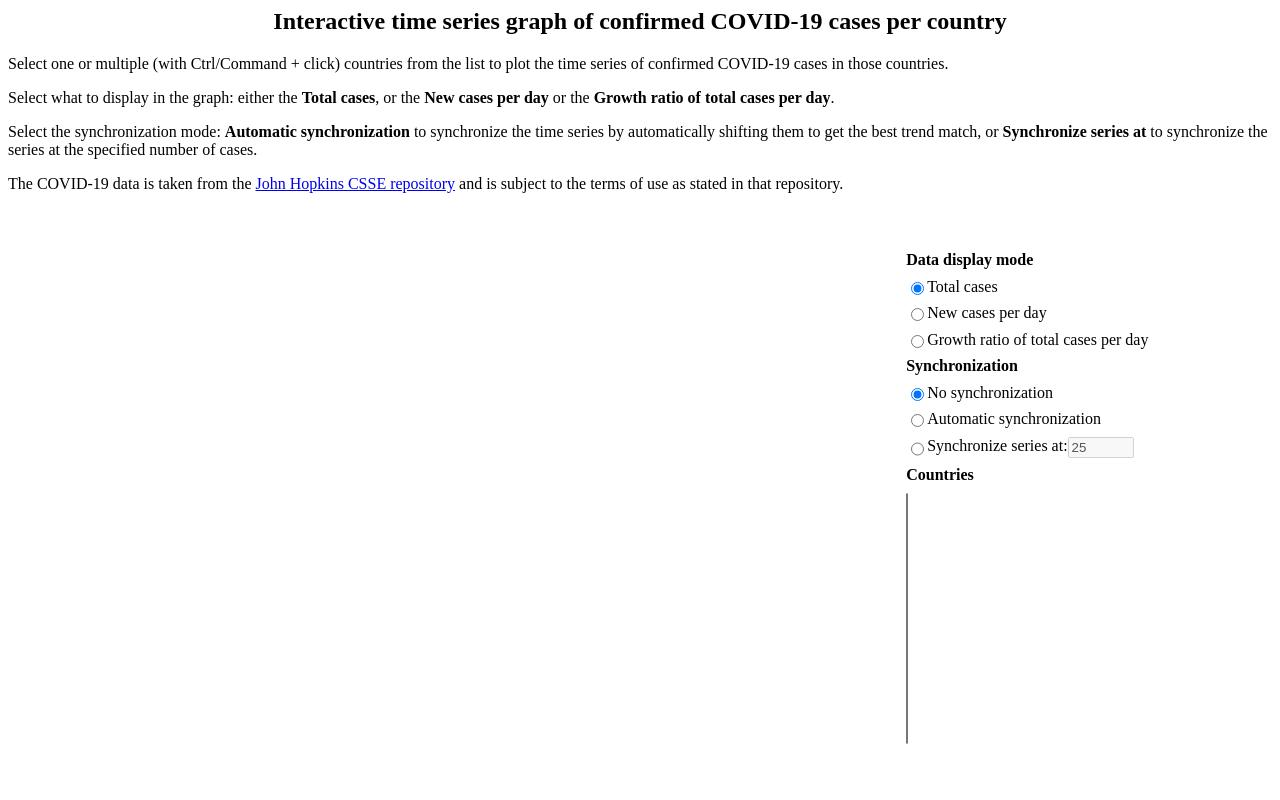
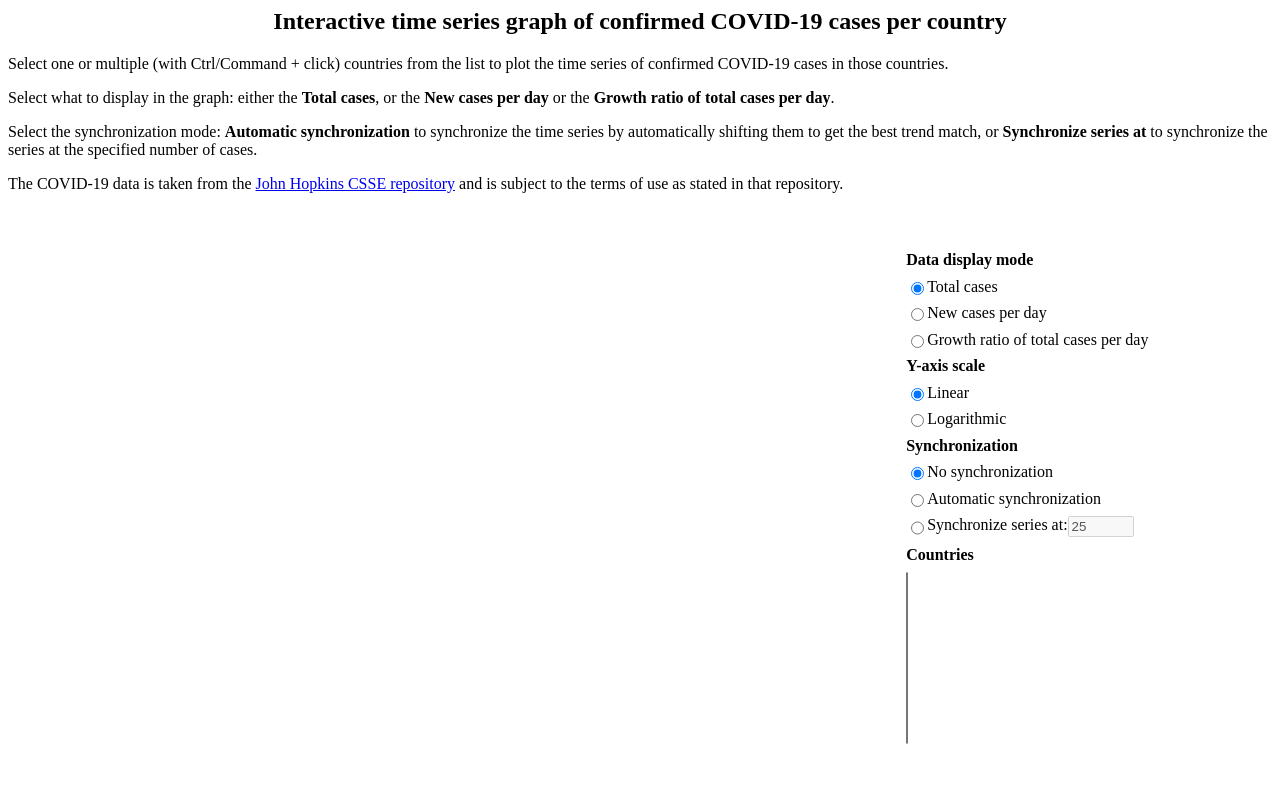
Before and after one commit to afrantzis/covid-19, a plain HTML site: page index.html in a window 1280 px wide. Shown: the top 800 px of the page. Drawn offline with nearby package versions, Linux system fonts and the light colour scheme; no server answers.

Commit message:
Add option for log scale on Y axis

```diff
--- a/index.html
+++ b/index.html
@@ -153,6 +153,10 @@ $("input[type=radio][name=sync]").on("change", () => {
 $("#sync_value").on("change", plotAccordingToChoices);
 
 $("input[type=radio][name=mode]").on("change", () => {
+    plotAccordingToChoices();
+});
+
+$("input[type=radio][name=yaxis]").on("change", () => {
     plotAccordingToChoices();
 });
 
@@ -329,6 +333,13 @@ function plotAccordingToChoices() {
         };
     }
 
+    if ($("#yaxis_logarithmic").is(":checked")) {
+        plot_options["yaxis"] = {
+            mode: "log",
+            showTickLabels: "all",
+        };
+    }
+
     $.plot($("#graph"), data, plot_options);
 }
 
@@ -382,6 +393,19 @@ plotAccordingToChoices();
             </div>
             <div class="column-container">
                 <div class="row-container">
+                    <b>Y-axis scale</b>
+                </div>
+                <div class="row-container">
+                    <input type="radio" name="yaxis" id="yaxis_linear" checked>
+                    <label for="yaxis_linear">Linear</label>
+                </div>
+                <div class="row-container">
+                    <input type="radio" name="yaxis" id="yaxis_logarithmic">
+                    <label for="yaxis_logarithmic">Logarithmic</label>
+                </div>
+            </div>
+            <div class="column-container">
+                <div class="row-container">
                     <b>Synchronization</b>
                 </div>
                 <div class="row-container">
```
